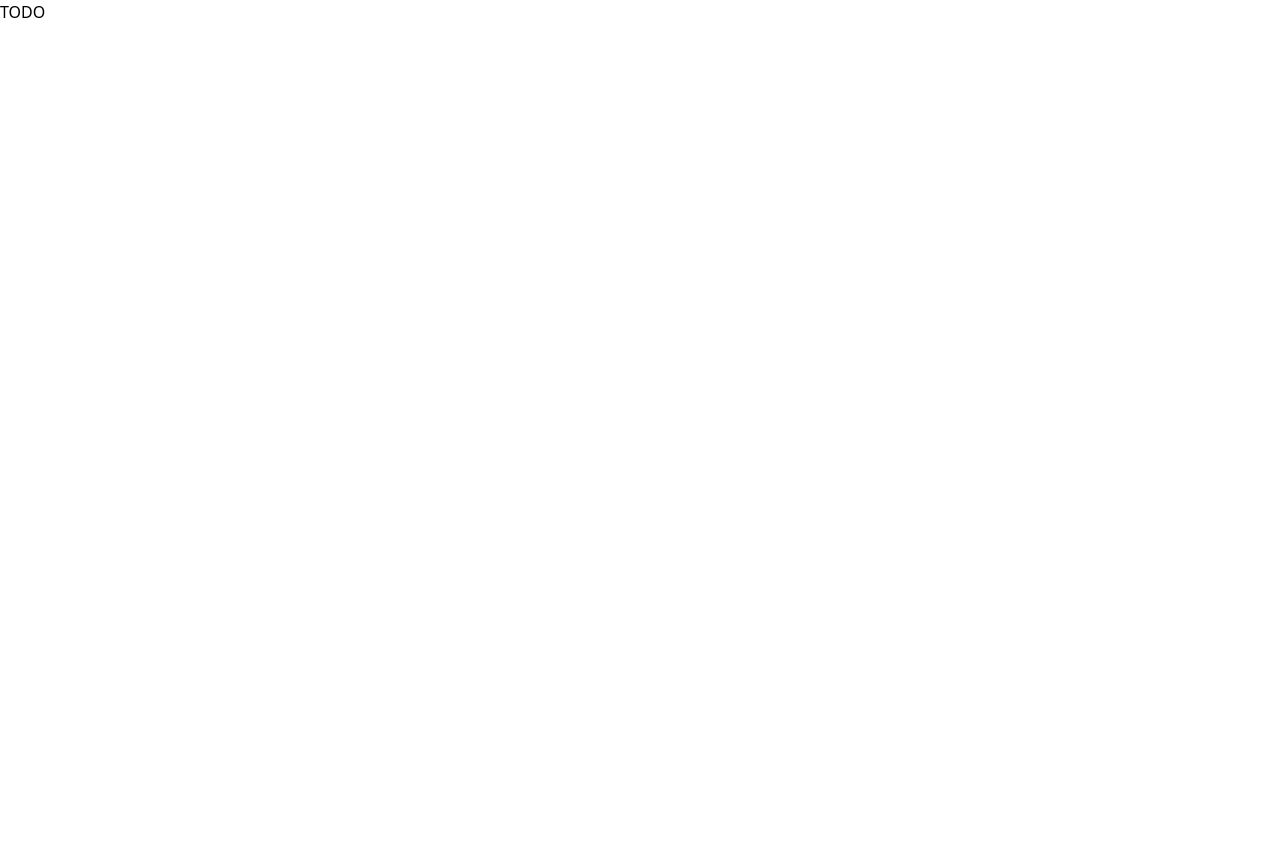
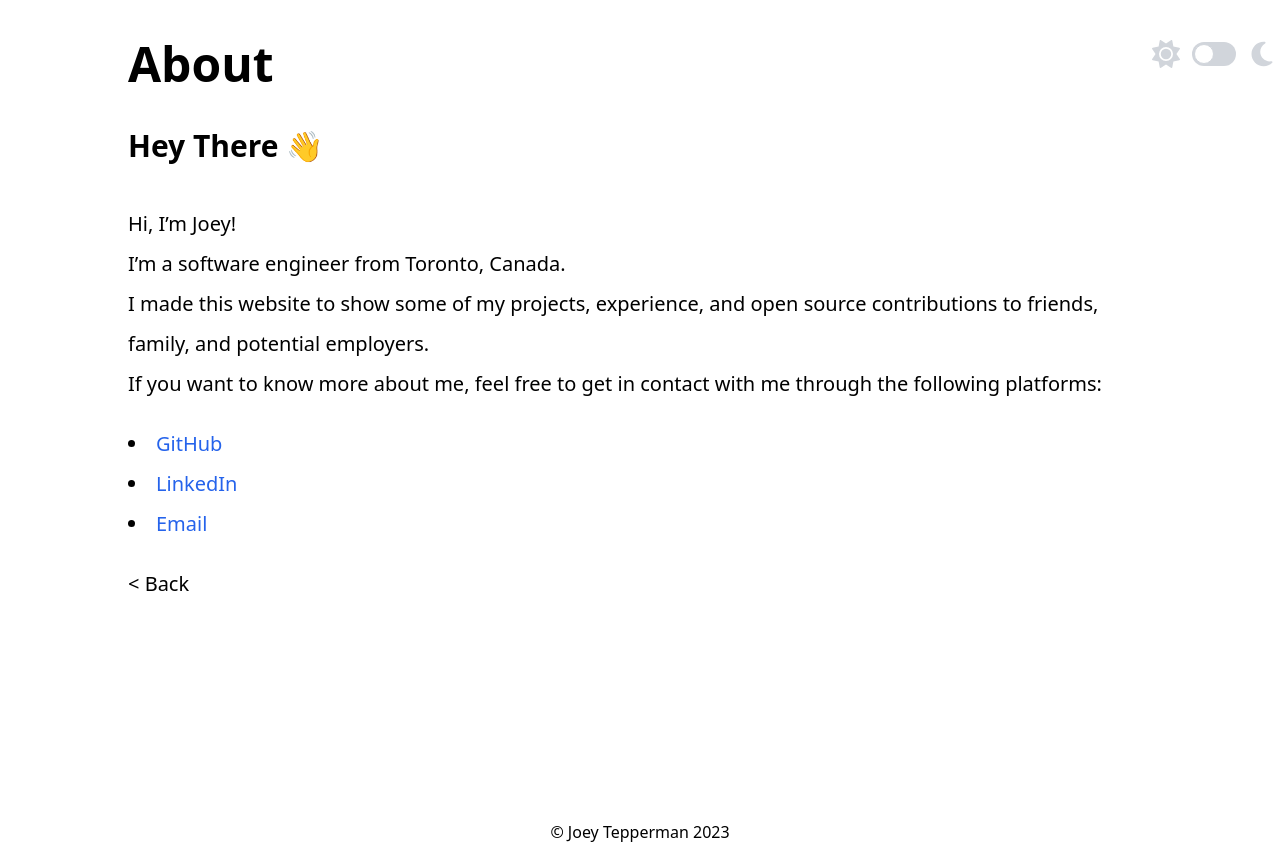
Before and after one commit to joeytepp/personal-website, a Gatsby site: page /about in a window 1280 px wide. Before the commit the page ends 800 px from the top, so only its background shows below. Built offline with nearby package versions, Linux system fonts and the light colour scheme; Gatsby itself is replaced by a stand-in of ours.

Commit message:
Add about page

```diff
--- a/src/pages/about.js
+++ b/src/pages/about.js
@@ -1,5 +1,29 @@
 import React from "react"
 
+import Layout from "../components/layout"
+import SEO from "../components/seo"
+import { Link } from "gatsby"
+
 export default function AboutPage() {
-  return "TODO"
+  return (
+    <Layout>
+      <SEO title="About" />
+      <div class="h-full min-h-screen w-full py-10 px-32 text-xl leading-10">
+        <h1 class="text-5xl font-bold">About</h1>
+        <h2 class="text-3xl font-bold my-10">Hey There 👋</h2>
+        <p>Hi, I’m Joey!</p>
+        <p>I’m a software engineer from Toronto, Canada.</p>
+        <p>I made this website to show some of my projects, experience, and open source contributions to friends, family, and potential employers.</p>
+        <p>If you want to know more about me, feel free to get in contact with me through the following platforms:</p>
+
+        <ul class="list-disc list-inside my-5">
+          <li><a target="_blank" rel="noopener" href="https://github.com/joeytepp">GitHub</a></li>
+          <li><a target="_blank" rel="noopener" href="https://www.linkedin.com/in/joeytepperman/">LinkedIn</a></li>
+          <li><a target="_blank" rel="noopener" href="mailto:joeytepperman@gmail.com">Email</a></li>
+        </ul>
+
+        <Link to="/" class="text-black dark:text-white">{"<  Back"}</Link>
+      </div>
+    </Layout>
+  )
 }
```
